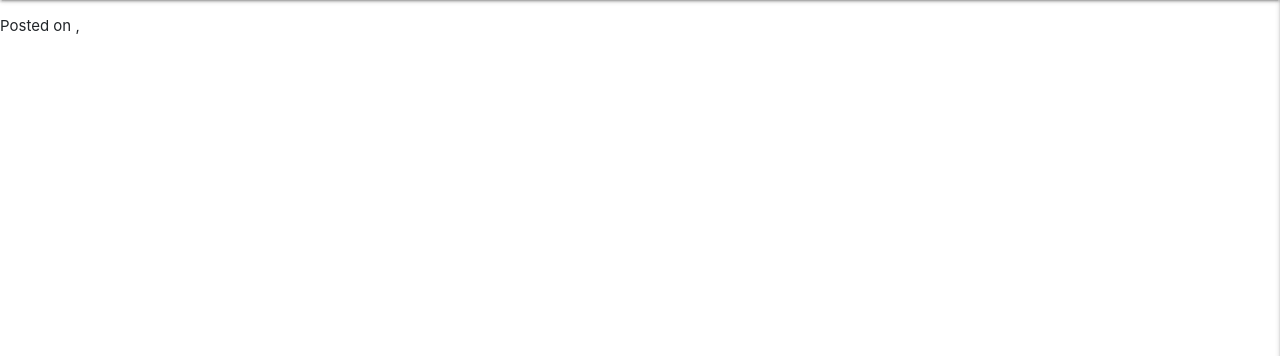
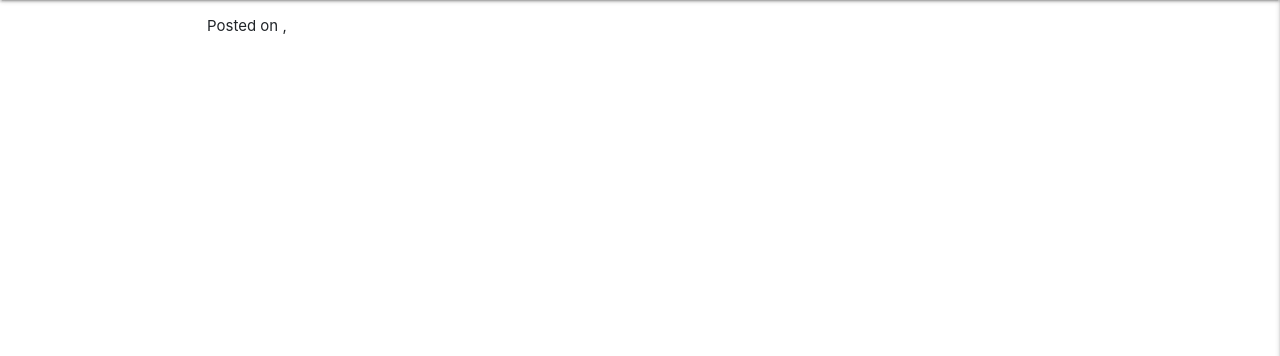
Before and after one commit to chiragagarwal54/AlumniTrackingSystem, a Django app: template base/templates/specefic-news.html in a window 1280 px wide. Shown: the part 64-420 px from the top of the page. Run offline with Django 3.2, Linux system fonts and the light colour scheme; the template is opened without the code that fills it, so the values that code supplies are empty; some libraries are stand-ins or nearby versions; grey boxes are pictures that could not be loaded.

Commit message:
news-sepecific ui change

```diff
--- a/base/templates/specefic-news.html
+++ b/base/templates/specefic-news.html
@@ -32,7 +32,7 @@
   }
 </style>
 
-<div class="news-detail-page">
+<div class="news-detail-page container">
   <div class="section-heading">
     <p><b>{{news.title}}</b></p>
   </div>
```
